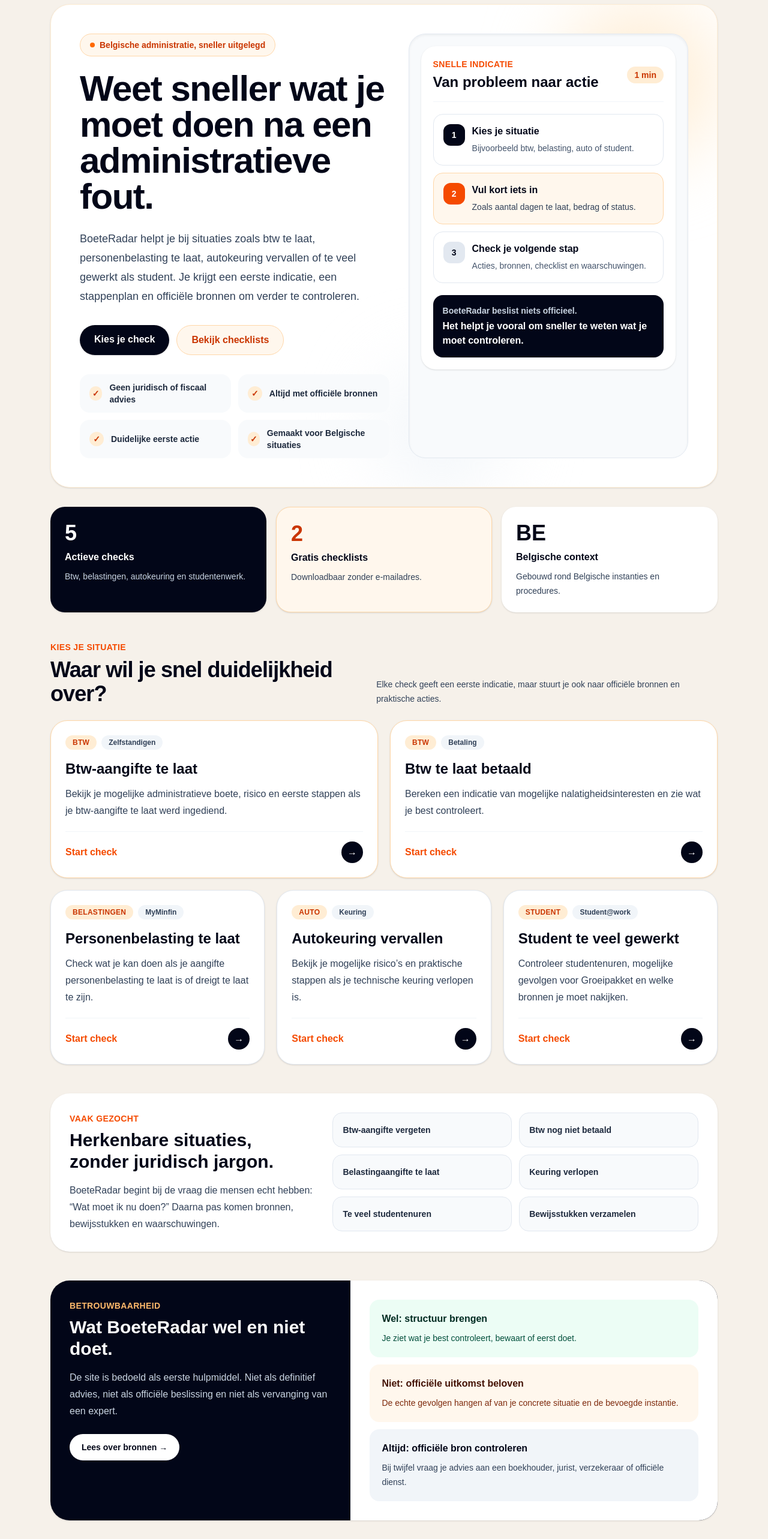
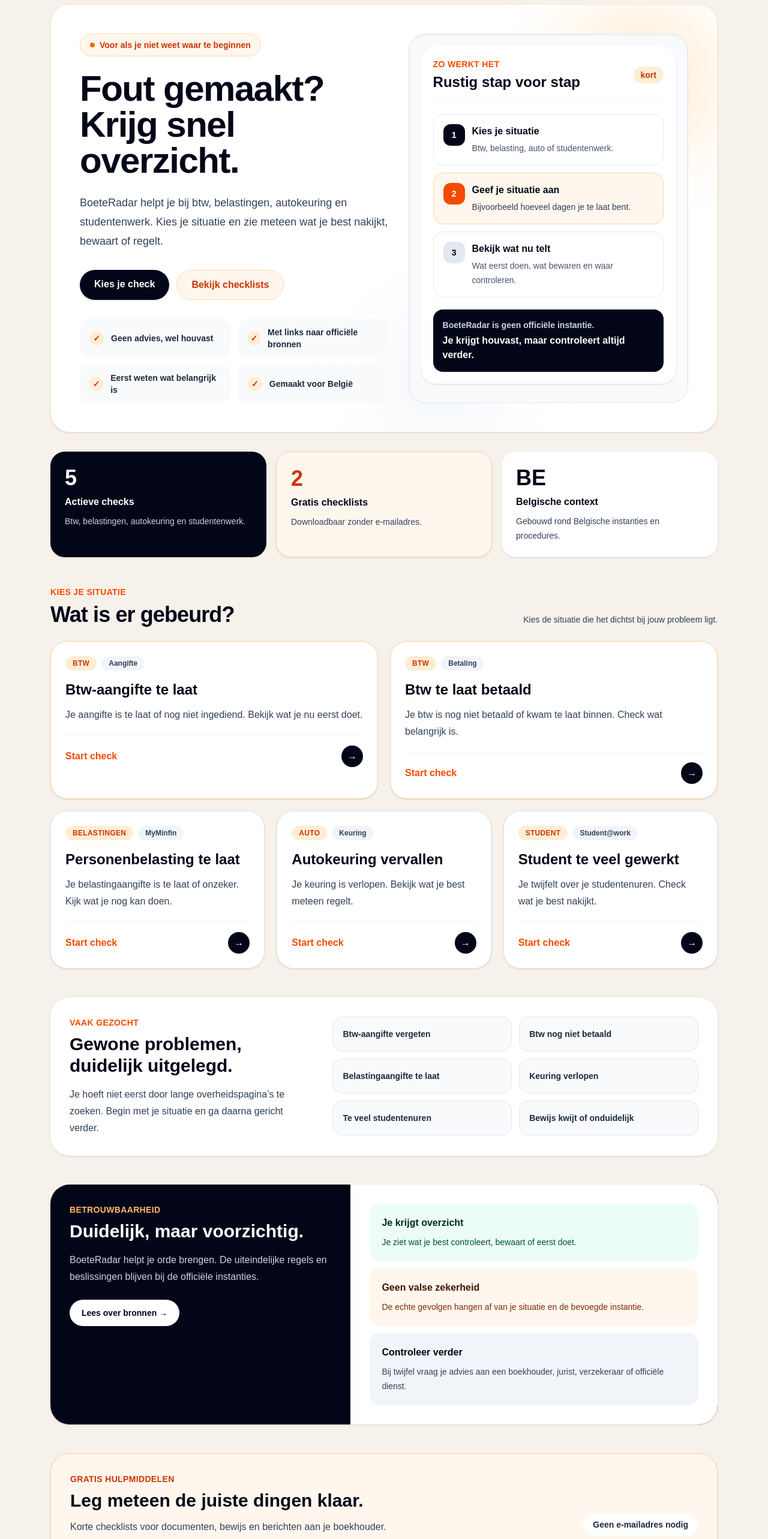
Before and after one commit to NathanVerd/Boeteradar, a Next.js app: page / in a window 1280 px wide. Shown: the part 160-2726 px from the top of the page at 60% size. Built offline with nearby package versions, Linux system fonts and the light colour scheme.

Commit message:
Make homepage copy more natural

```diff
--- a/app/page.tsx
+++ b/app/page.tsx
@@ -7,15 +7,15 @@
   {
     title: "Btw-aangifte te laat",
     description:
-      "Bekijk je mogelijke administratieve boete, risico en eerste stappen als je btw-aangifte te laat werd ingediend.",
+      "Je aangifte is te laat of nog niet ingediend. Bekijk wat je nu eerst doet.",
     href: "/btw-aangifte-te-laat",
     category: "Btw",
-    tag: "Zelfstandigen",
+    tag: "Aangifte",
   },
   {
     title: "Btw te laat betaald",
     description:
-      "Bereken een indicatie van mogelijke nalatigheidsinteresten en zie wat je best controleert.",
+      "Je btw is nog niet betaald of kwam te laat binnen. Check wat belangrijk is.",
     href: "/btw-te-laat-betaald",
     category: "Btw",
     tag: "Betaling",
@@ -23,23 +23,21 @@
   {
     title: "Personenbelasting te laat",
     description:
-      "Check wat je kan doen als je aangifte personenbelasting te laat is of dreigt te laat te zijn.",
+      "Je belastingaangifte is te laat of onzeker. Kijk wat je nog kan doen.",
     href: "/personenbelasting-te-laat",
     category: "Belastingen",
     tag: "MyMinfin",
   },
   {
     title: "Autokeuring vervallen",
-    description:
-      "Bekijk je mogelijke risico’s en praktische stappen als je technische keuring verlopen is.",
+    description: "Je keuring is verlopen. Bekijk wat je best meteen regelt.",
     href: "/autokeuring-vervallen",
     category: "Auto",
     tag: "Keuring",
   },
   {
     title: "Student te veel gewerkt",
-    description:
-      "Controleer studentenuren, mogelijke gevolgen voor Groeipakket en welke bronnen je moet nakijken.",
+    description: "Je twijfelt over je studentenuren. Check wat je best nakijkt.",
     href: "/student-te-veel-gewerkt",
     category: "Student",
     tag: "Student@work",
@@ -52,14 +50,14 @@
   "Belastingaangifte te laat",
   "Keuring verlopen",
   "Te veel studentenuren",
-  "Bewijsstukken verzamelen",
+  "Bewijs kwijt of onduidelijk",
 ];
 
 const trustPoints = [
-  "Geen juridisch of fiscaal advies",
-  "Altijd met officiële bronnen",
-  "Duidelijke eerste actie",
-  "Gemaakt voor Belgische situaties",
+  "Geen advies, wel houvast",
+  "Met links naar officiële bronnen",
+  "Eerst weten wat belangrijk is",
+  "Gemaakt voor België",
 ];
 
 export default function Home() {
@@ -79,18 +77,17 @@
             <div>
               <div className="inline-flex items-center gap-2 rounded-full border border-orange-200 bg-orange-50 px-4 py-2 text-sm font-black text-orange-700">
                 <span className="h-2 w-2 rounded-full bg-orange-500" />
-                Belgische administratie, sneller uitgelegd
+                Voor als je niet weet waar te beginnen
               </div>
 
               <h1 className="mt-6 max-w-4xl text-4xl font-black tracking-tight text-slate-950 md:text-6xl">
-                Weet sneller wat je moet doen na een administratieve fout.
+                Fout gemaakt? Krijg snel overzicht.
               </h1>
 
               <p className="mt-6 max-w-2xl text-lg leading-8 text-slate-700">
-                BoeteRadar helpt je bij situaties zoals btw te laat,
-                personenbelasting te laat, autokeuring vervallen of te veel
-                gewerkt als student. Je krijgt een eerste indicatie, een
-                stappenplan en officiële bronnen om verder te controleren.
+                BoeteRadar helpt je bij btw, belastingen, autokeuring en
+                studentenwerk. Kies je situatie en zie meteen wat je best
+                nakijkt, bewaart of regelt.
               </p>
 
               <div className="mt-8 flex flex-col gap-3 sm:flex-row">
@@ -129,15 +126,15 @@
                 <div className="flex items-center justify-between border-b border-slate-100 pb-4">
                   <div>
                     <p className="text-sm font-black uppercase tracking-wide text-orange-600">
-                      Snelle indicatie
+                      Zo werkt het
                     </p>
                     <h2 className="mt-1 text-2xl font-black">
-                      Van probleem naar actie
+                      Rustig stap voor stap
                     </h2>
                   </div>
 
                   <div className="rounded-full bg-orange-100 px-3 py-1 text-sm font-black text-orange-700">
-                    1 min
+                    kort
                   </div>
                 </div>
 
@@ -150,7 +147,7 @@
                       <div>
                         <p className="font-black">Kies je situatie</p>
                         <p className="mt-1 text-sm leading-6 text-slate-600">
-                          Bijvoorbeeld btw, belasting, auto of student.
+                          Btw, belasting, auto of studentenwerk.
                         </p>
                       </div>
                     </div>
@@ -162,9 +159,9 @@
                         2
                       </div>
                       <div>
-                        <p className="font-black">Vul kort iets in</p>
+                        <p className="font-black">Geef je situatie aan</p>
                         <p className="mt-1 text-sm leading-6 text-slate-700">
-                          Zoals aantal dagen te laat, bedrag of status.
+                          Bijvoorbeeld hoeveel dagen je te laat bent.
                         </p>
                       </div>
                     </div>
@@ -176,9 +173,9 @@
                         3
                       </div>
                       <div>
-                        <p className="font-black">Check je volgende stap</p>
+                        <p className="font-black">Bekijk wat nu telt</p>
                         <p className="mt-1 text-sm leading-6 text-slate-600">
-                          Acties, bronnen, checklist en waarschuwingen.
+                          Wat eerst doen, wat bewaren en waar controleren.
                         </p>
                       </div>
                     </div>
@@ -187,11 +184,10 @@
 
                 <div className="mt-5 rounded-2xl bg-slate-950 p-4 text-white">
                   <p className="text-sm font-bold text-slate-300">
-                    BoeteRadar beslist niets officieel.
+                    BoeteRadar is geen officiële instantie.
                   </p>
                   <p className="mt-1 font-black">
-                    Het helpt je vooral om sneller te weten wat je moet
-                    controleren.
+                    Je krijgt houvast, maar controleert altijd verder.
                   </p>
                 </div>
               </div>
@@ -233,13 +229,12 @@
               </p>
 
               <h2 className="mt-2 text-3xl font-black tracking-tight md:text-4xl">
-                Waar wil je snel duidelijkheid over?
+                Wat is er gebeurd?
               </h2>
             </div>
 
             <p className="max-w-xl text-sm leading-6 text-slate-700">
-              Elke check geeft een eerste indicatie, maar stuurt je ook naar
-              officiële bronnen en praktische acties.
+              Kies de situatie die het dichtst bij jouw probleem ligt.
             </p>
           </div>
 
@@ -290,13 +285,12 @@
               </p>
 
               <h2 className="mt-2 text-3xl font-black">
-                Herkenbare situaties, zonder juridisch jargon.
+                Gewone problemen, duidelijk uitgelegd.
               </h2>
 
               <p className="mt-4 leading-7 text-slate-700">
-                BoeteRadar begint bij de vraag die mensen echt hebben: “Wat moet
-                ik nu doen?” Daarna pas komen bronnen, bewijsstukken en
-                waarschuwingen.
+                Je hoeft niet eerst door lange overheidspagina’s te zoeken.
+                Begin met je situatie en ga daarna gericht verder.
               </p>
             </div>
 
@@ -321,13 +315,12 @@
               </p>
 
               <h2 className="mt-2 text-3xl font-black">
-                Wat BoeteRadar wel en niet doet.
+                Duidelijk, maar voorzichtig.
               </h2>
 
               <p className="mt-4 leading-7 text-slate-300">
-                De site is bedoeld als eerste hulpmiddel. Niet als definitief
-                advies, niet als officiële beslissing en niet als vervanging van
-                een expert.
+                BoeteRadar helpt je orde brengen. De uiteindelijke regels en
+                beslissingen blijven bij de officiële instanties.
               </p>
 
               <Link
@@ -341,7 +334,7 @@
             <div className="grid gap-3 bg-white p-7 md:p-8">
               <div className="rounded-2xl bg-emerald-50 p-5">
                 <p className="font-black text-emerald-950">
-                  Wel: structuur brengen
+                  Je krijgt overzicht
                 </p>
                 <p className="mt-2 text-sm leading-6 text-emerald-900">
                   Je ziet wat je best controleert, bewaart of eerst doet.
@@ -350,18 +343,16 @@
 
               <div className="rounded-2xl bg-orange-50 p-5">
                 <p className="font-black text-orange-950">
-                  Niet: officiële uitkomst beloven
+                  Geen valse zekerheid
                 </p>
                 <p className="mt-2 text-sm leading-6 text-orange-900">
-                  De echte gevolgen hangen af van je concrete situatie en de
-                  bevoegde instantie.
+                  De echte gevolgen hangen af van je situatie en de bevoegde
+                  instantie.
                 </p>
               </div>
 
               <div className="rounded-2xl bg-slate-100 p-5">
-                <p className="font-black text-slate-950">
-                  Altijd: officiële bron controleren
-                </p>
+                <p className="font-black text-slate-950">Controleer verder</p>
                 <p className="mt-2 text-sm leading-6 text-slate-700">
                   Bij twijfel vraag je advies aan een boekhouder, jurist,
                   verzekeraar of officiële dienst.
@@ -382,12 +373,12 @@
               </p>
 
               <h2 className="mt-2 max-w-2xl text-3xl font-black">
-                Checklists om sneller te verzamelen wat je nodig hebt.
+                Leg meteen de juiste dingen klaar.
               </h2>
 
               <p className="mt-3 max-w-2xl leading-7 text-slate-700">
-                Praktische lijsten voor documenten, deadlines, betalingsbewijzen
-                en communicatie met je boekhouder.
+                Korte checklists voor documenten, bewijs en berichten aan je
+                boekhouder.
               </p>
             </div>
 
@@ -471,12 +462,11 @@
               </p>
 
               <h2 className="mt-2 text-3xl font-black">
-                Help bepalen welke check als volgende komt.
+                Welke situatie ontbreekt nog?
               </h2>
 
               <p className="mt-3 max-w-2xl leading-7 text-slate-700">
-                BoeteRadar is nog in testfase. Feedback helpt om de site
-                duidelijker, nuttiger en betrouwbaarder te maken.
+                Mis je een probleem dat veel mensen herkennen? Laat het weten.
               </p>
             </div>
 
```
